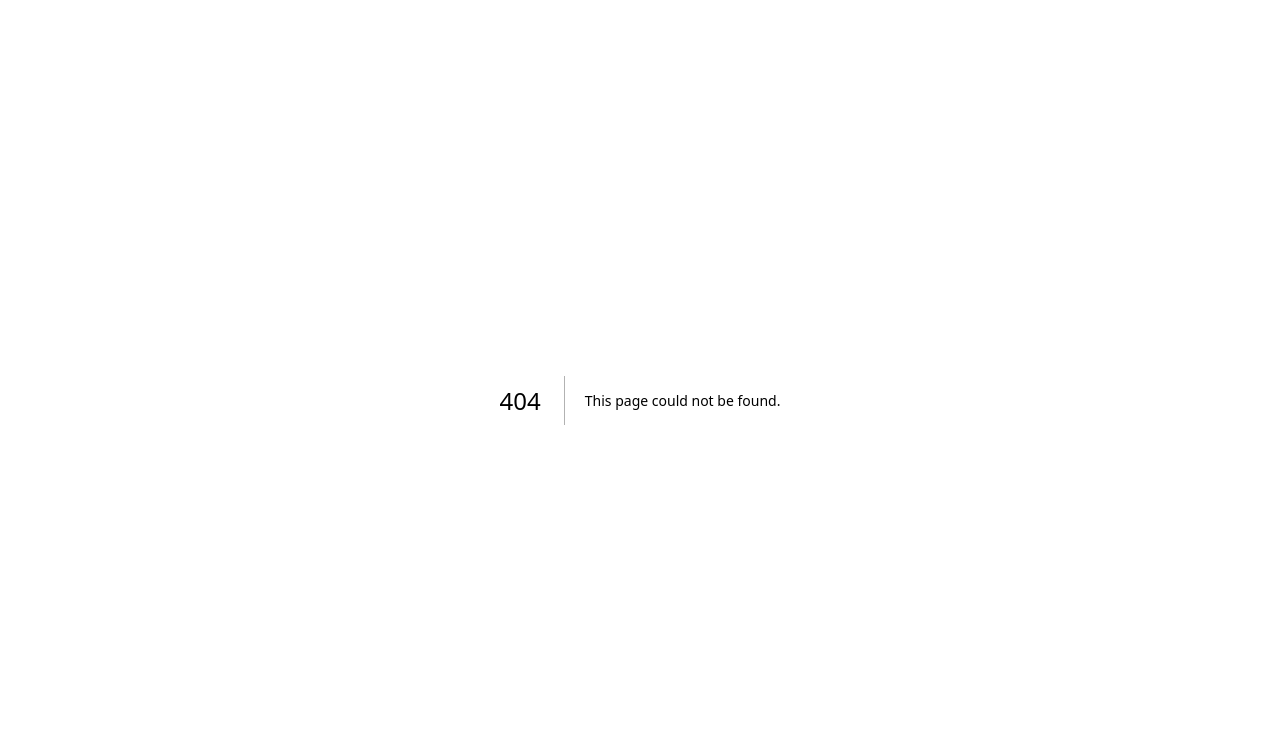
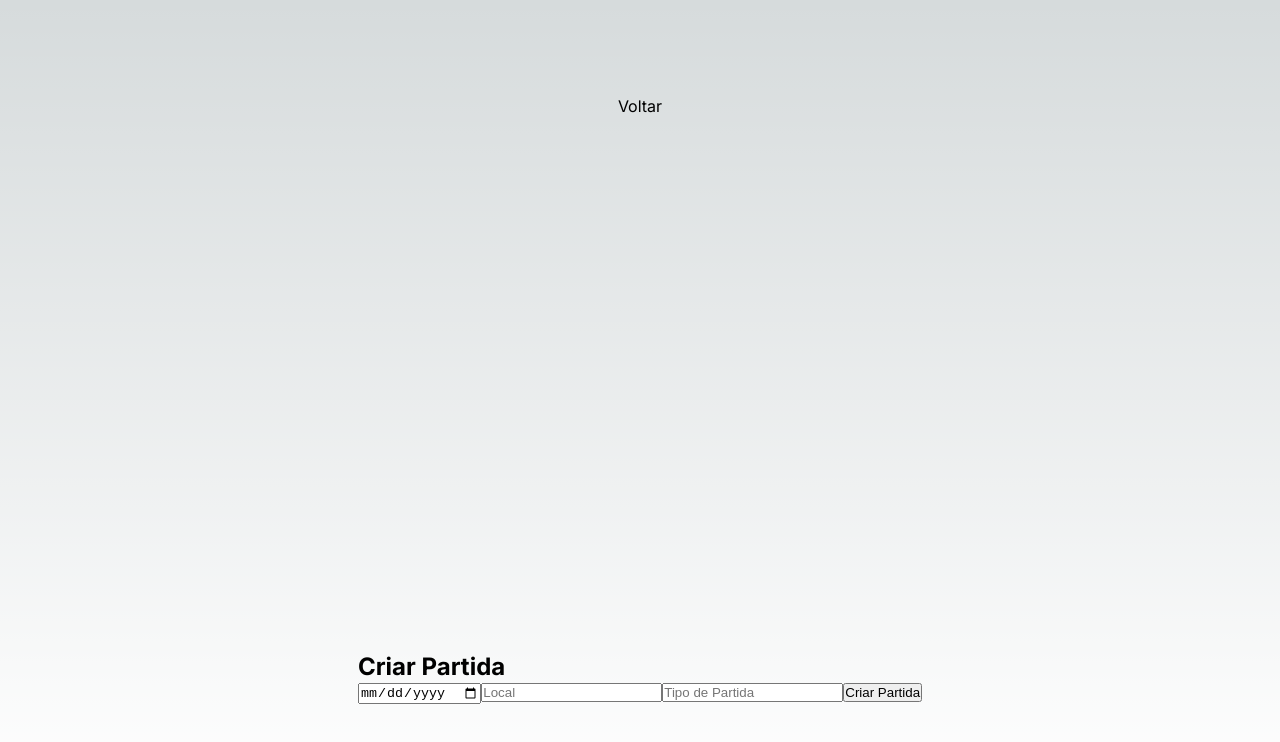
Before and after one commit to thisd92/player-rating-front, a Next.js app: page /player in a window 1280 px wide. Before the commit this address had no page. Shown: the top 742 px of the page. Built offline with nearby package versions, Linux system fonts and the light colour scheme.

Commit message:
player list component

```diff
--- /dev/null
+++ b/src/app/player/page.tsx
@@ -0,0 +1,12 @@
+import styles from '../page.module.css'
+import Player from "../components/player/Player"
+import Link from 'next/link'
+
+export default function PlayerPage() {
+    return (
+        <main className={styles.main}>
+            <Link href={'/'}>Voltar</Link>
+            <Player />
+        </main>
+    )
+}
```
Also changed, not shown: src/app/components/player/PlayerList.tsx (added, +25 -0 lines), src/app/components/player/type.ts (added, +7 -0 lines).
